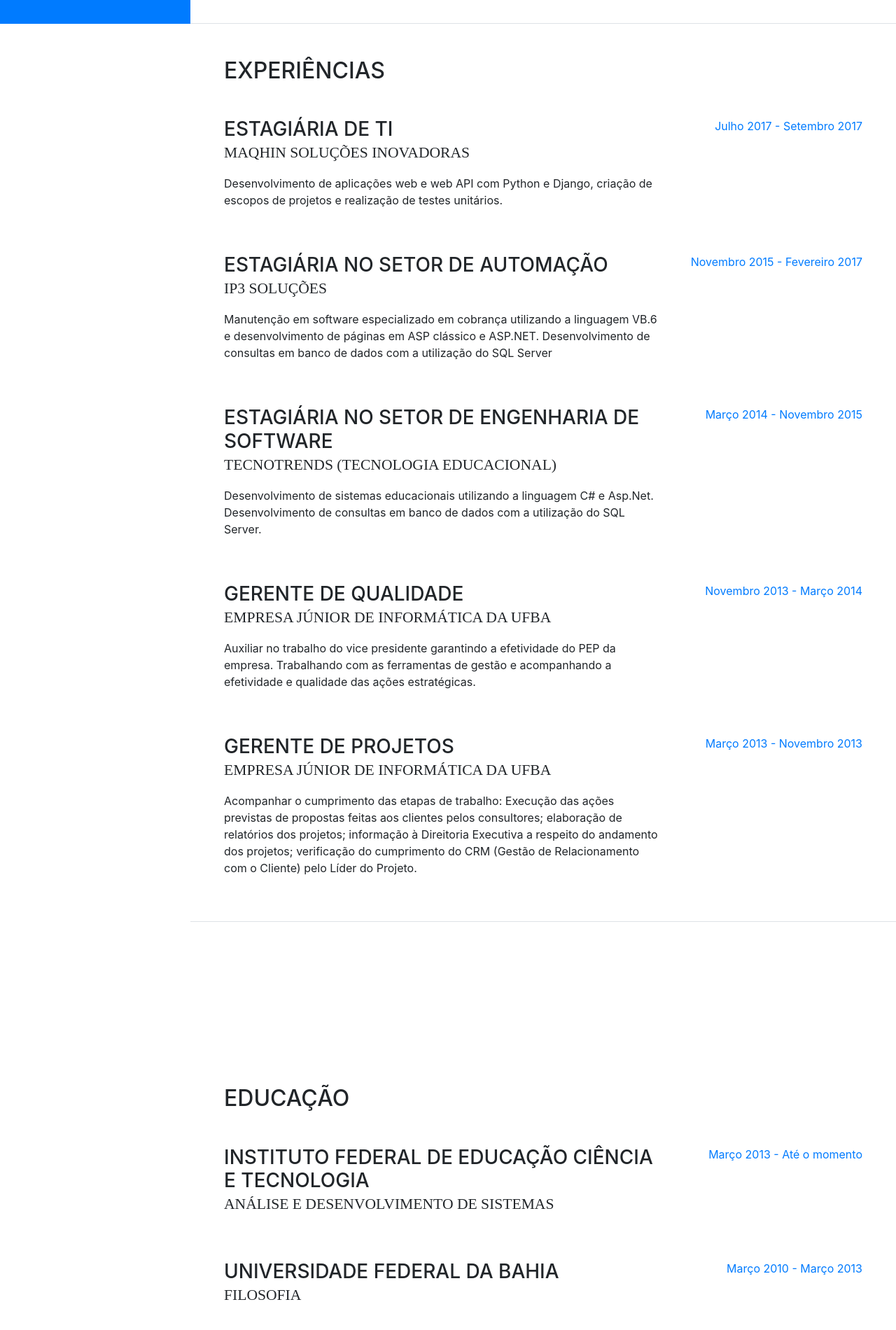
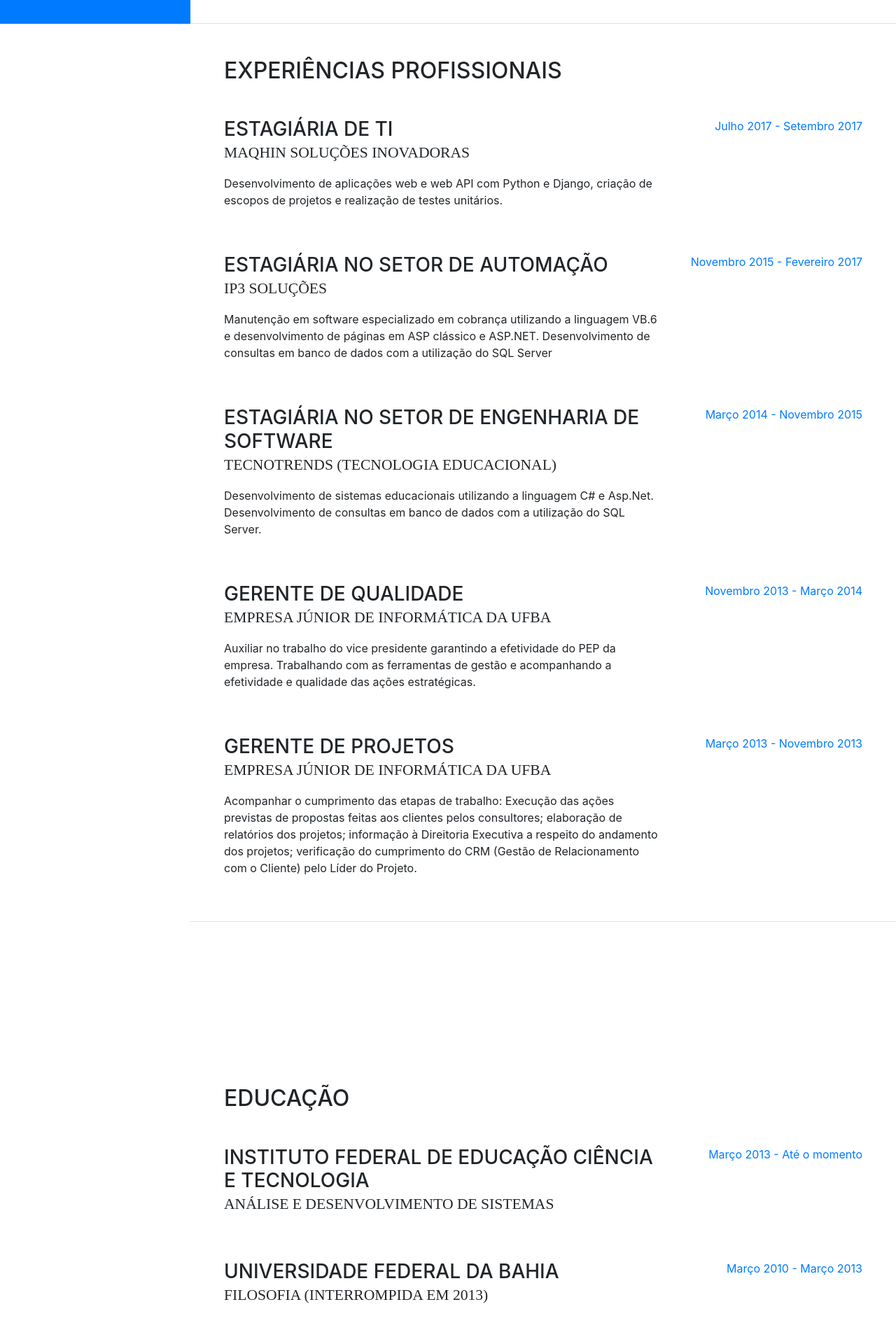
Before and after one commit to marianabarreiros/curriculum-mariana, a website with bundled scripts: page index.html in a window 1280 px wide. Shown: the part 766-2666 px from the top of the page at 70% size. Built offline with nearby package versions, Linux system fonts and the light colour scheme; a web font is replaced by a local one.

Commit message:
modificação em educação e experiências

```diff
--- a/index.html
+++ b/index.html
@@ -118,7 +118,7 @@
 
       <section class="resume-section p-3 p-lg-5 d-flex flex-column" id="experience">
         <div class="my-auto">
-          <h2 class="mb-5">Experiências</h2>
+          <h2 class="mb-5">Experiências Profissionais</h2>
 
           <div class="resume-item d-flex flex-column flex-md-row mb-5">
             <div class="resume-content mr-auto">
@@ -197,7 +197,7 @@
           <div class="resume-item d-flex flex-column flex-md-row">
             <div class="resume-content mr-auto">
               <h3 class="mb-0">Universidade Federal da Bahia</h3>
-              <div class="subheading mb-3">Filosofia</div>
+              <div class="subheading mb-3">Filosofia (interrompida em 2013)</div>
             </div>
             <div class="resume-date text-md-right">
               <span class="text-primary">Março 2010 - Março 2013</span>
```
